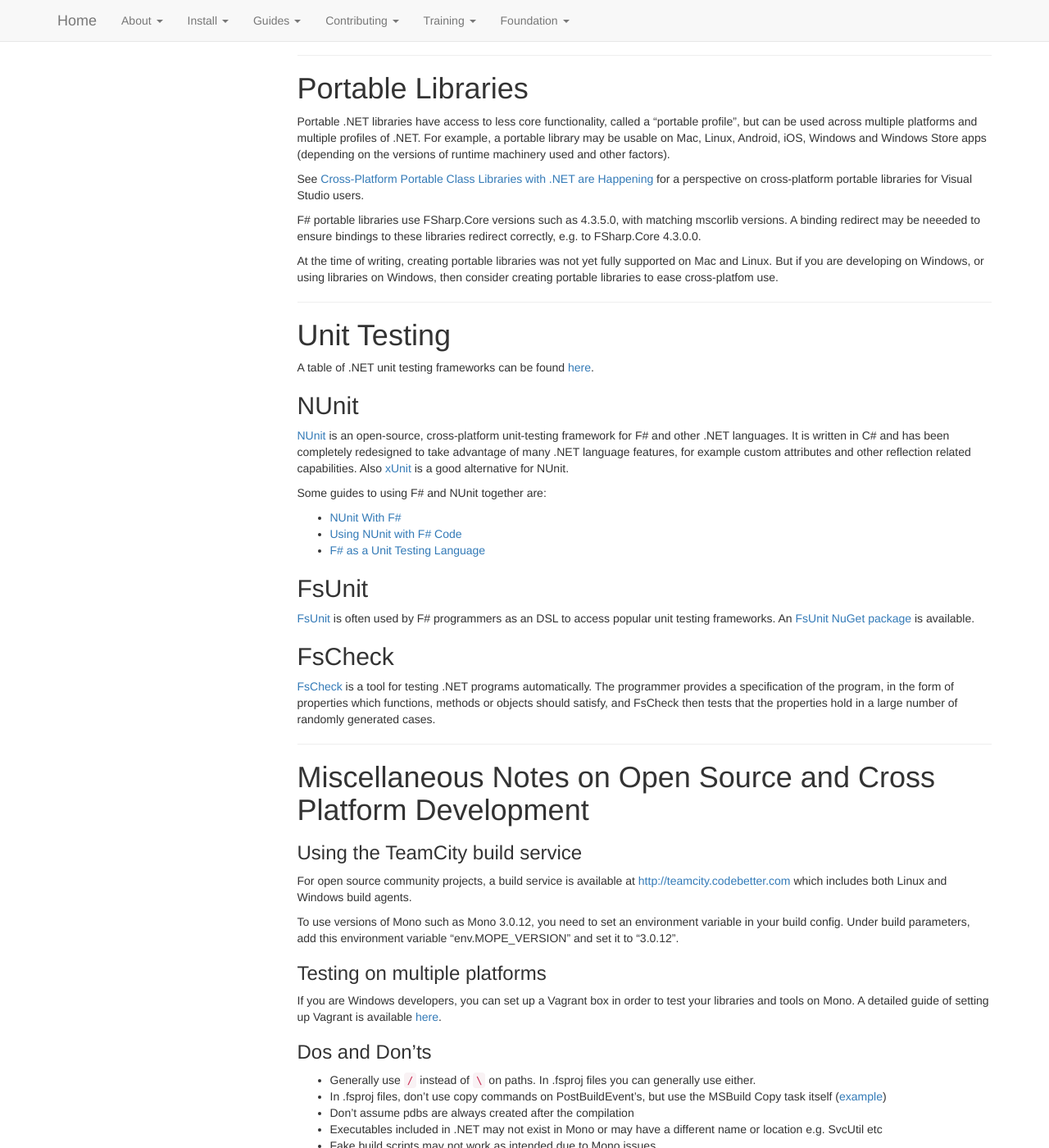
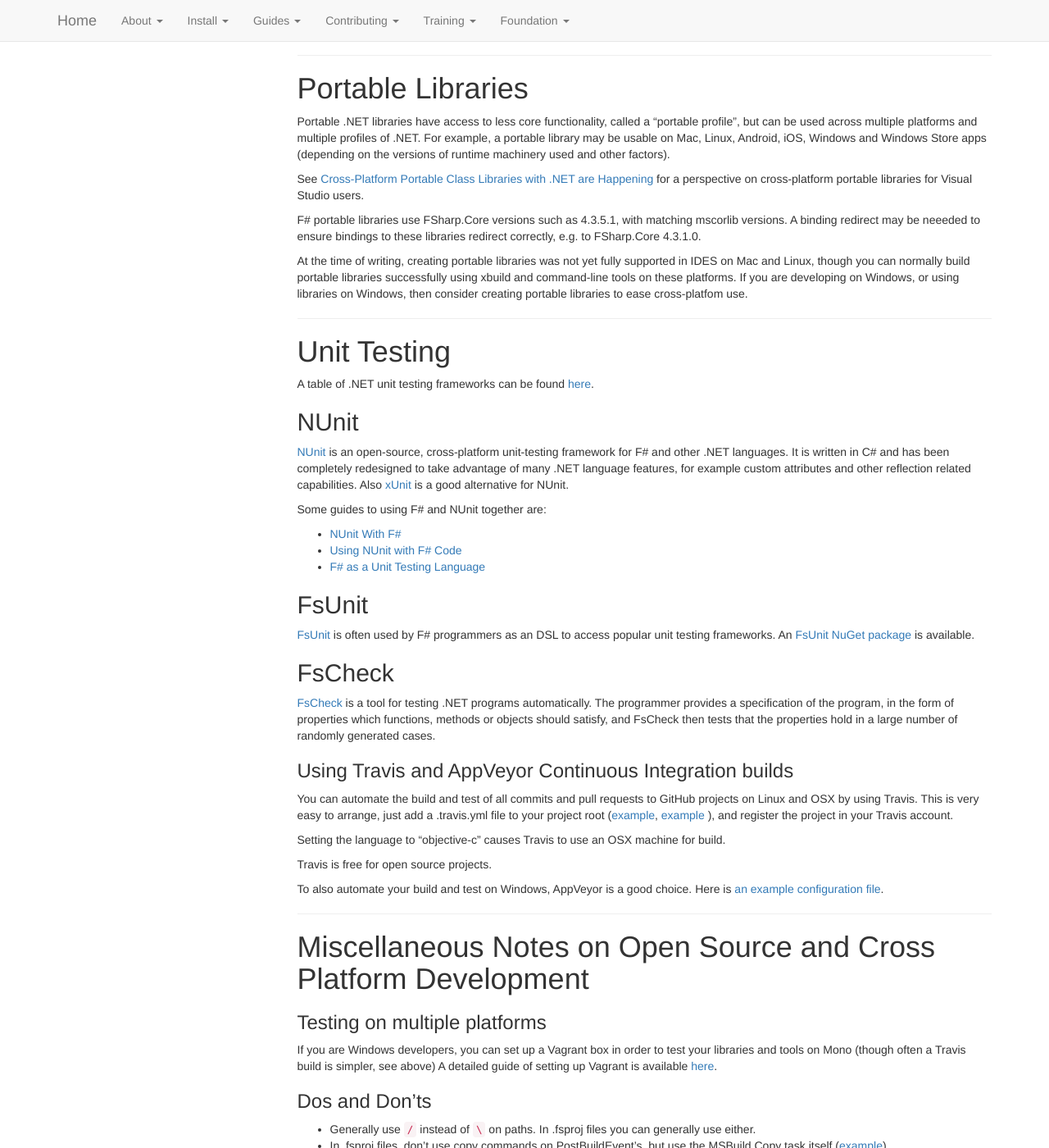
Before and after one commit to fsharp/fsharp.org, a Jekyll site: the page built from guides/mac-linux-cross-platform/index.md, in a window 1280 px wide and 1400 px high, scrolled down 5032 px. Shown: the whole window at 82% size. Built offline with Jekyll 4.4.1, drawn with Linux system fonts in a browser that asks for light colours; nearby versions of some CDN libraries; some web fonts are replaced; comment, search, counter and statistics services are not loaded; some of the changed text lies outside the part shown.

Commit message:
Update index.md

```diff
--- a/guides/mac-linux-cross-platform/index.md
+++ b/guides/mac-linux-cross-platform/index.md
@@ -45,9 +45,9 @@
 
 Some editors have specific support for F#, either builtin or through addons provided by the F# community:
 
-* [Xamarin Studio](http://xamarin.com/studio) with the [F# AddIn for MonoDevelop](http://fsharp.github.io/fsharpbinding).
+* [Xamarin Studio](http://xamarin.com/studio) has built-in support for F# development on OSX and Windows.
 
-* [Emacs for Mac](http://emacsformacosx.com/) and [Linux](http://wikemacs.org/index.php/Installing_Emacs_on_GNU/Linux). There is an [F# mode for Emacs](https://github.com/fsharp/fsharpbinding/tree/master/emacs) that extends Emacs with syntax highlighting for F#, support for working with F# Interactive and also automatic indentation.
+* [Emacs for Mac](http://emacsformacosx.com/) and [Linux](http://wikemacs.org/index.php/Installing_Emacs_on_GNU/Linux). There is an [F# mode for Emacs](http://fsharp.github.io/fsharpbinding/#Emacs) that extends Emacs with syntax highlighting for F#, support for working with F# Interactive, automatic indentation and more.
 
 * [MonoDevelop](http://monodevelop.com) with the [F# AddIn for MonoDevelop](http://fsharp.github.io/fsharpbinding). On Linux Debian you can use:
 
@@ -187,7 +187,8 @@
 
 ### Making nuget packages
 
-See [http://nuget.org](http://nuget.org) to learn how to make and publish NuGet packages.
+See [http://nuget.org](http://nuget.org) to learn how to make and publish NuGet packages, or look at examples
+from other F# community projects.
 
 ## Other Packaging Mechanisms
 
@@ -248,19 +249,21 @@
 # Portable Libraries
 
 
-Portable .NET libraries have access to less core functionality, called a "portable profile", but can be used across multiple
-platforms and multiple profiles of .NET. For example, a portable library may be usable on Mac, Linux, Android,
-iOS, Windows and Windows Store apps (depending on the versions of runtime machinery used and other factors).
+Portable .NET libraries have access to less core functionality, called a "portable profile", but can be used
+across multiple platforms and multiple profiles of .NET. For example, a portable library may
+be usable on Mac, Linux, Android, iOS, Windows and Windows Store apps (depending on the versions
+of runtime machinery used and other factors).
 
 See [Cross-Platform Portable Class Libraries with .NET are Happening](http://www.hanselman.com/blog/CrossPlatformPortableClassLibrariesWithNETAreHappening.aspx)
 for a perspective on cross-platform portable libraries for Visual Studio users.
 
-F# portable libraries use FSharp.Core versions such as 4.3.5.0, with matching mscorlib versions.
+F# portable libraries use FSharp.Core versions such as 4.3.5.1, with matching mscorlib versions.
 A binding redirect may be neeeded to ensure bindings to these libraries redirect correctly, e.g. to
-FSharp.Core 4.3.0.0.
+FSharp.Core 4.3.1.0.
 
-At the time of writing, creating portable libraries was not yet fully supported on
-Mac and Linux. But if you are developing on Windows, or using libraries on Windows, then consider
+At the time of writing, creating portable libraries was not yet fully supported in IDES on
+Mac and Linux, though you can normally build portable libraries successfully using xbuild and command-line tools
+on these platforms. If you are developing on Windows, or using libraries on Windows, then consider
 creating portable libraries to ease cross-platfom use.
 
 
@@ -297,21 +300,25 @@
 in the form of properties which functions, methods or objects should satisfy,
 and FsCheck then tests that the properties hold in a large number of randomly generated cases.
 
+### Using Travis and AppVeyor Continuous Integration builds
+
+You can automate the build and test of all commits and pull requests to GitHub projects
+on Linux and OSX by using Travis.  This is very easy to arrange, just add a .travis.yml file to your project root ([example](https://github.com/fsharp/FSharp.Data/blob/master/.travis.yml), [example](https://github.com/fsharp/FSharp.Compiler.Service/blob/master/.travis.yml) ), and register the project in your Travis account.
+
+Setting the language to "objective-c" causes Travis to use an OSX machine for build.
+
+Travis is free for open source  projects.
+
+To also automate your build and test on Windows, AppVeyor is a good choice.  Here is [an example configuration file](https://github.com/fsharp/FSharp.Compiler.Service/blob/master/appveyor.yml).
+
 ------
 
 # Miscellaneous Notes on Open Source and Cross Platform Development
 
-### Using the TeamCity build service
-
-For open source community projects, a build service is available at [http://teamcity.codebetter.com](http://teamcity.codebetter.com) which
-includes both Linux and Windows build agents.
-
-To use versions of Mono such as Mono 3.0.12, you need to set an environment variable in your build config.
-Under build parameters, add this environment variable "env.MOPE_VERSION" and set it to "3.0.12".
 
 ### Testing on multiple platforms
 
-If you are Windows developers, you can set up a Vagrant box in order to test your libraries and tools on Mono.
+If you are Windows developers, you can set up a Vagrant box in order to test your libraries and tools on Mono (though often a Travis build is simpler, see above)
 A detailed guide of setting up Vagrant is available [here](http://christoph.ruegg.name/blog/test-csharp-fsharp-on-mono-with-vagrant.html).
 
 
```
